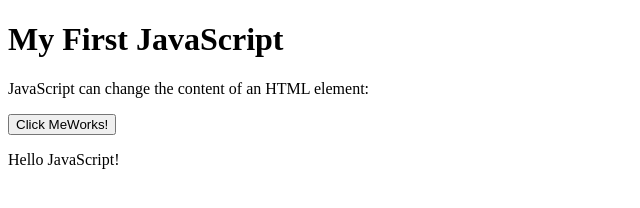
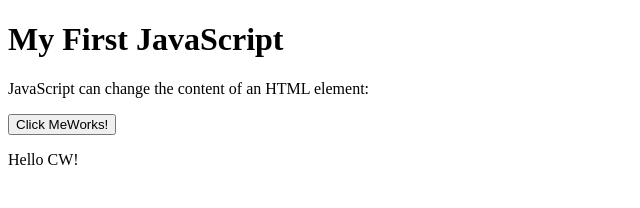
Before and after one commit to ThomasWeberCloudwerkstatt/javascriptue1, a website: page index.html in a window 1280 px wide. Both pictures are taken after a click on the button "Click MeWorks!". Shown: the full height of the page, 0-640 px from the left. Drawn offline with Linux system fonts and the light colour scheme.

Commit message:
Making a new commit

```diff
--- a/index.html
+++ b/index.html
@@ -12,7 +12,7 @@
 
 <script>
 function myFunction() {
-    document.getElementById("demo").innerHTML = "Hello JavaScript!";
+    document.getElementById("demo").innerHTML = "Hello CW!";
 }
 </script>
 
```
